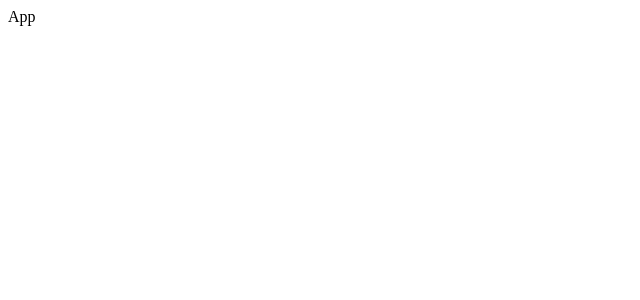
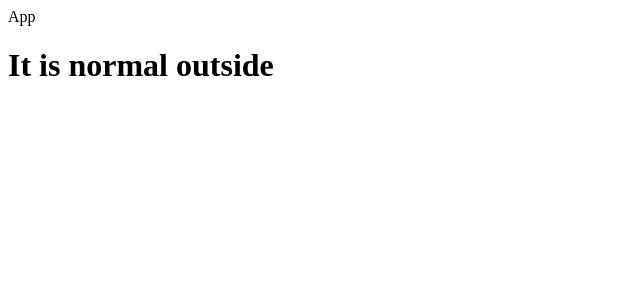
Before and after one commit to suraz404/ReactLearning, a React (Vite) app in the folder Learn/: page / in a window 1280 px wide. Shown: the top 300 px of the page, without its empty margins (0-640 px from the left). Built offline with nearby package versions, Linux system fonts and the light colour scheme.

Commit message:
feat: add Weather component to display temperature conditions in App

```diff
--- a/Learn/src/App.jsx
+++ b/Learn/src/App.jsx
@@ -1,5 +1,12 @@
+import Weather from "./components/Weather";
+
 const App = () => {
-  return <div>App</div>;
+  return (
+    <div>
+      App
+      <Weather temp={23} />
+    </div>
+  );
 };
 
 export default App;
--- /dev/null
+++ b/Learn/src/components/Weather.jsx
@@ -0,0 +1,11 @@
+const Weather = ({ temp }) => {
+  if (temp < 15) {
+    return <h1>It is cold outside</h1>;
+  } else if (temp >= 15 && temp <= 25) {
+    return <h1>It is normal outside</h1>;
+  } else if (temp > 25) {
+    return <h1>IT IS HOT AS SURAZ</h1>;
+  }
+};
+
+export default Weather;
```
